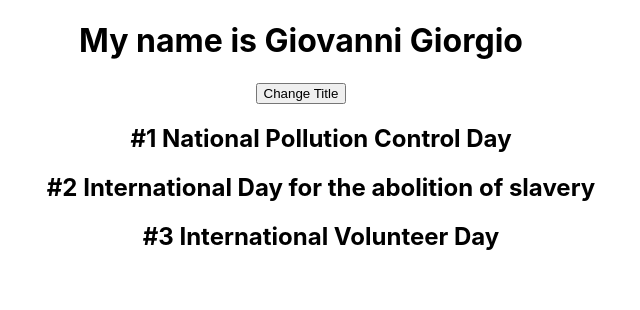
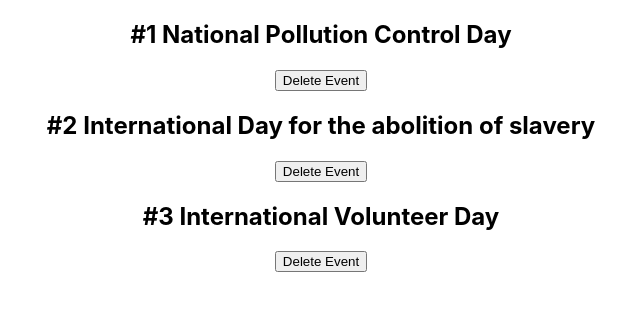
Before and after one commit to elvan/event-list-app-react-basics, a React (Create React App) app: page / in a window 1280 px wide. Shown: the top 310 px of the page, without its empty margins (339-979 px from the left). Built offline with nearby package versions, Linux system fonts and the light colour scheme.

Commit message:
using the previous state

```diff
--- a/src/App.js
+++ b/src/App.js
@@ -2,7 +2,6 @@ import { useState } from 'react';
 import './App.css';
 
 function App() {
-  const [title, setTitle] = useState('My name is Giovanni Giorgio');
   const [events, setEvents] = useState([
     {
       id: 1,
@@ -18,29 +17,21 @@ function App() {
     }
   ]);
 
-  const handleClick = () => {
-    setTitle('But everybody calls me Giorgio');
-    setEvents((prevState) => {
-      return [
-        ...prevState,
-        {
-          id: prevState.length + 1,
-          title: "New Year's Eve"
-        }
-      ];
-    });
+  const handleDeleteEvent = (id) => {
+    setEvents((prevEvents) => prevEvents.filter((event) => event.id !== id));
   };
 
   return (
     <div className='App'>
-      <h1>{title}</h1>
-      <button onClick={handleClick}>Change Title</button>
       <ul>
         {events.map((event) => (
           <div key={event.id}>
             <h2>
               #{event.id} {event.title}
             </h2>
+            <button onClick={() => handleDeleteEvent(event.id)}>
+              Delete Event
+            </button>
           </div>
         ))}
       </ul>
```
